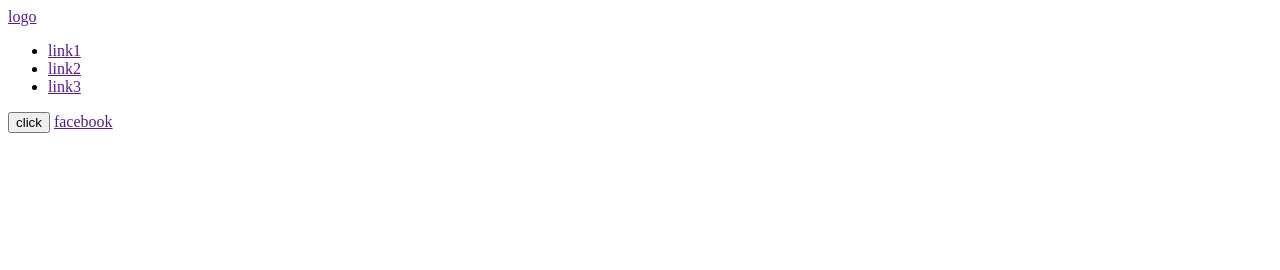
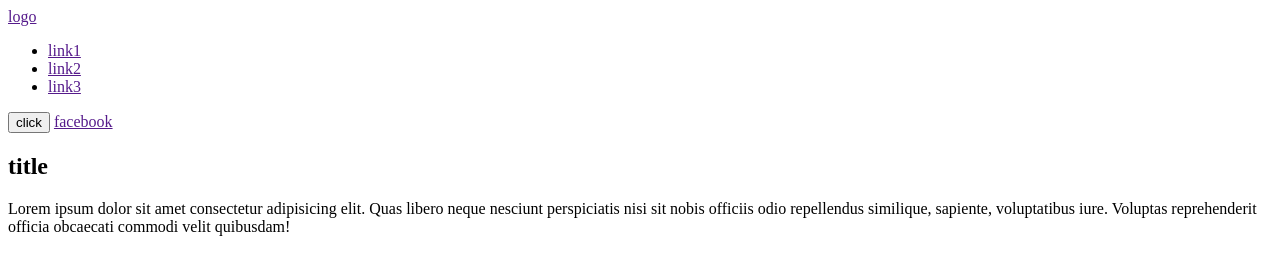
Before and after one commit to Vasya-Mokanu/test123, a plain HTML site: page index.html in a window 1280 px wide. Drawn offline with Linux system fonts and the light colour scheme.

Commit message:
lastcommit

```diff
--- a/index.html
+++ b/index.html
@@ -16,5 +16,11 @@
         <button type="button">click</button>
         <a href="">facebook</a>
     </header>
+    <main>
+        <section>
+            <h1>title</h1>
+            <p>Lorem ipsum dolor sit amet consectetur adipisicing elit. Quas libero neque nesciunt perspiciatis nisi sit nobis officiis odio repellendus similique, sapiente, voluptatibus iure. Voluptas reprehenderit officia obcaecati commodi velit quibusdam!</p>
+        </section>
+    </main>
 </body>
 </html>
```
